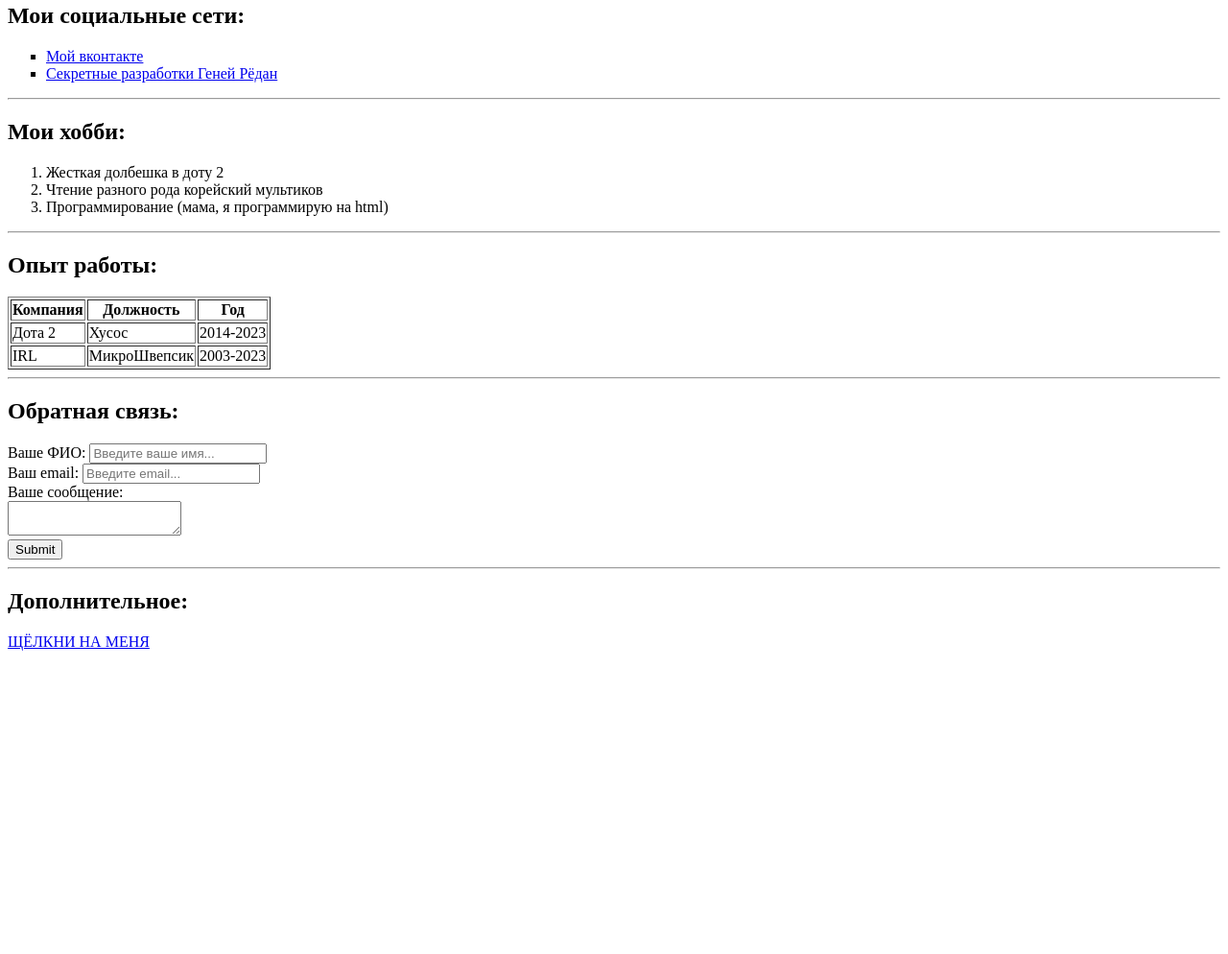
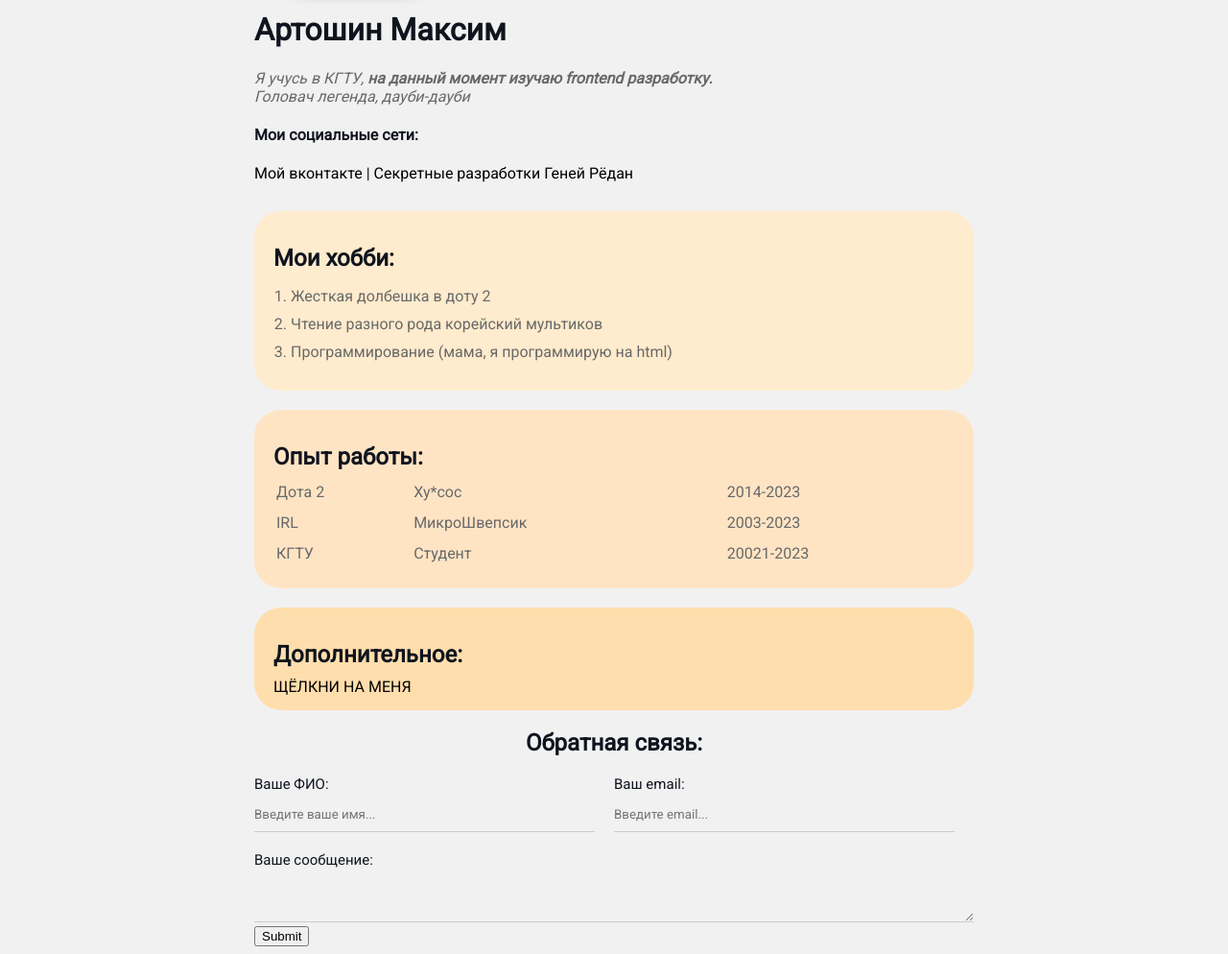
Before and after one commit to Klapan4/My-CV, a plain HTML site: page index.html in a window 1280 px wide. Shown: the part 321-1315 px from the top of the page at 96% size. Before the commit the page ends 1007 px from the top, so only its background shows below. Drawn offline with Linux system fonts and the light colour scheme.

Commit message:
Add files via upload

```diff
--- a/index.html
+++ b/index.html
@@ -6,57 +6,44 @@
     <meta http-equiv="X-UA-Compatible" content="IE=edge">
     <meta name="viewport" content="width=device-width, initial-scale=1.0">
     <title>Моё резюме</title>
+    <link rel="stylesheet" href="styles.css" />
 </head>
 <body>
-    <table cellspacing="15">
-        <tr>
-            <td>
-                <img src="photo_2022-12-07_18-28-39.jpg" alt="Моя жопокарточка" weight="200" height="250">
-            </td>
-            <td>
+    <div class="container">
+
+    <header class="info">
+        <img src="photo_2022-12-07_19-01-26.jpg" alt="Моя жопокарточка" class="photo">
         <h1>Артошин Максим</h1>
-                <p><em>Я учусь в КГТУ, <strong>на данный момент изучаю frontend разработку.</strong></em></p>
-            </td>
-        </tr>
-    </table>
+        <p>Я учусь в КГТУ, <strong>на данный момент изучаю frontend разработку.</strong></p>
+        <p>Головач легенда, дауби-дауби</p>
 
-    <hr>
+        <h4>Мои социальные сети:</h4>
+                <a href="https://vk.com/morfiniano" target="_blank">Мой вконтакте</a>
+                |
+                <a href="https://www.dotabuff.com/players/181354175" target="_blank">Секретные разработки Геней Рёдан</a>
+    </header>
 
-    <h2>Мои социальные сети:</h2>
-    <ul type="square">
-        <li>
-            <a href="https://vk.com/morfiniano" target="_blank">Мой вконтакте</a>
-        </li>
-        <li>
-            <a href="https://www.dotabuff.com/players/181354175" target="_blank">Секретные разработки Геней Рёдан</a>
-        </li>
-    </ul>
 
-    <hr>
+
+
+    <main>
+    <div class="card bg-1">
 
         <h2>Мои хобби:</h2>
-    <ol>
+        <ol class="list">
             <li>Жесткая долбешка в доту 2</li>
             <li>Чтение разного рода корейский мультиков</li>
             <li>Программирование (мама, я программирую на html)</li>
         </ol>
+    </div>
 
-    <hr>
 
+    <div class="card bg-2">
         <h2>Опыт работы:</h2>
-    <table border="1">
-            <thead>
-            <tr>
-                <th>Компания</th>
-                <th>Должность</th>
-                <th>Год</th>
-            </tr>
-            </thead>
-
-            <tbody>
+        <table class="table">
                 <tr>
                     <td>Дота 2</td>
-                <td>Хусос</td>
+                    <td>Ху*сос</td>
                     <td>2014-2023</td>
                 </tr>
                 <tr>
@@ -64,35 +51,49 @@
                     <td>МикроШвепсик</td>
                     <td>2003-2023</td>
                 </tr>
-            </tbody>
+                <tr>
+                    <td>КГТУ</td>
+                    <td>Студент</td>
+                    <td>20021-2023</td>
+                </tr>
         </table>
+    </div>
 
-    <hr>
 
+    <div class="card bg-3">
+        <h2>Дополнительное:</h2>
+        <a href="123.html">ЩЁЛКНИ НА МЕНЯ</a>
+    </div>
+
+    <div class="contact">
         <h2>Обратная связь:</h2>
         <form action="/">
+            <div class="row">
+                <div class="form-group">
                     <label for="FIO">Ваше ФИО:</label>
                     <input type="text" name="" id="FIO"
                     placeholder="Введите ваше имя...">
+                </div>
 
-        <br>
+                <div class="form-group">
                     <label for="email">Ваш email:</label>
                     <input type="email" name="" id="email"
                     placeholder="Введите email...">
+                </div>
+            </div>
 
-        <br>
+            <div class="form-group">
                 <label for="mess">Ваше сообщение:</label>
-        <br>
                 <textarea id="mess"></textarea>
+            </div>
 
-        <br>
             <input type="submit">
         </form>
+    </div>
 
-    <hr>
+</div>
 
-    <h2>Дополнительное:</h2>
-    <a href="123.html">ЩЁЛКНИ НА МЕНЯ</a>
+</main>
 
 </body>
 </html>
--- /dev/null
+++ b/styles.css
@@ -0,0 +1,116 @@
+@import url('https://fonts.googleapis.com/css2?family=Roboto&display=swap');
+body {
+    background-color: #f1f1f1;
+    color: #0f141e;
+
+    font-size: 16px;
+    font-weight: normal;
+    font-family: 'Roboto', sans-serif;
+}
+a {
+    color: black;
+    text-decoration: none;
+}
+a:hover{
+    text-decoration: underline;
+}
+a:active{
+    color: plum;
+}
+a:visited{
+    color: grey;
+}
+.photo
+ {
+    height: 300px;
+    border-radius: 26%;
+    box-shadow: 4px 4px 14px rgba(0, 0, 0, 0.50);
+}
+.info{
+    margin-bottom: 30px;
+}
+.info p {
+    color: dimgray;
+    margin: 0;
+    font-style: italic;
+}
+.container{
+    max-width: 750px;
+    margin: auto;
+}
+.card{
+    padding: 15px 20px;
+    margin-bottom: 20px;
+    border-radius: 28px;
+}
+.card h2{
+    margin-bottom: 10px;
+}
+
+.bg-1{
+    background: blanchedalmond;
+}
+
+.bg-2{
+    background: bisque;
+}
+
+.bg-3{
+    background:navajowhite;
+}
+
+.list {
+    padding: 0 18px;
+}
+
+.list li{
+    color: dimgray;
+    margin-bottom: 10px;
+}
+.table{
+    width: 100%;
+}
+
+.table td{
+    padding-bottom: 10px;
+
+}
+
+.table td:nth-child(1), .table td:nth-child(2), .table td:nth-child(3){
+    color: dimgray;
+}
+
+.contact h2{
+    text-align: center;
+}
+
+.form-group label{
+    display: block;
+    font-size: 15px;
+}
+
+.form-group input, .form-group textarea{
+    width: 100%;
+    box-sizing: border-box;
+    border: 0;
+    background: transparent;
+    border-bottom: 1px solid #ccc;
+    color: black;
+    padding: 15px 0 10px;
+    outline: none;
+    font-family: inherit;
+}
+
+.row{
+    display: flex;
+    margin-bottom: 20px;
+}
+
+.row > .form-group{
+    width: 50%;
+    margin-right: 20px;
+}
+
+.row > .form-group:first-child{
+    margin-right: 20px;
+}
```
Also changed, not shown: photo_2022-12-07_19-01-26.jpg (added). Lines whose indentation alone changed are shown as unchanged.
